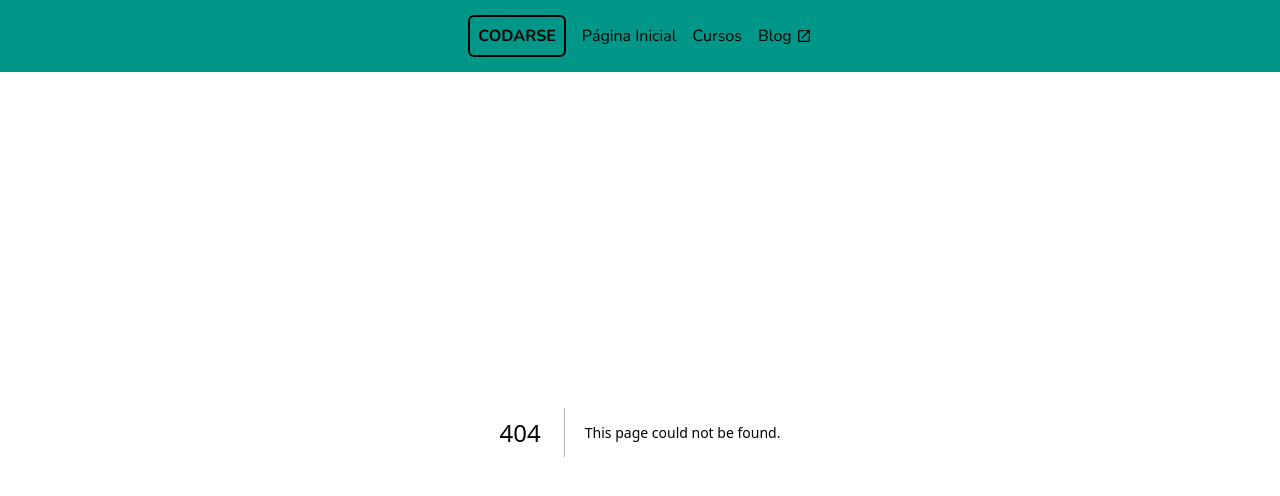
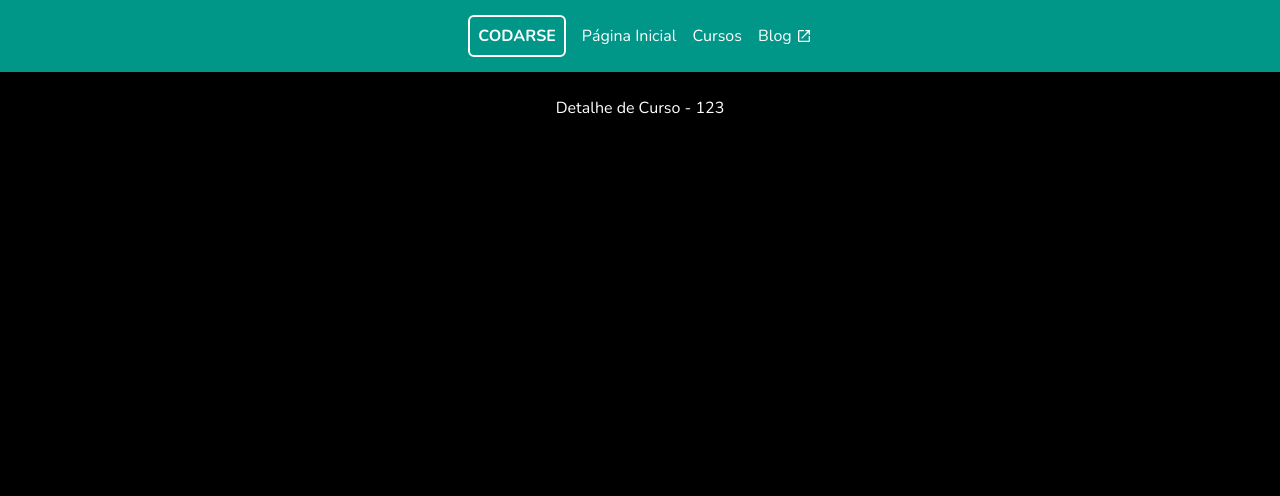
Before and after one commit to byte2bit/react-nextjs, a Next.js app: page /cursos/123 in a window 1280 px wide. Before the commit this address had no page. Shown: the top 496 px of the page. Built offline with nearby package versions, Linux system fonts and the light colour scheme.

Commit message:
feat: add courses page

```diff
--- /dev/null
+++ b/src/app/cursos/[id]/page.tsx
@@ -0,0 +1,25 @@
+import { Metadata } from "next";
+
+interface Props {
+    params: { id: string }
+}
+
+export async function generateMetadata({ params }: Props): Promise<Metadata>{
+    const resolvedParams = await params;
+    const { id } = resolvedParams;
+    return {
+        title: `Detalhe de Curso - ${id}`
+    }
+};
+
+export default async function PageCourseDetail({ params }: Props) {
+    const resolvedParams = await params;
+    const { id } = resolvedParams;
+    return (
+        <main className="mt-8 flex justify-center">
+            <div className="mt-8 min-[880px]:max-w-[880px]">
+                Detalhe de Curso - {id}
+            </div>
+        </main>
+    )
+}
```
